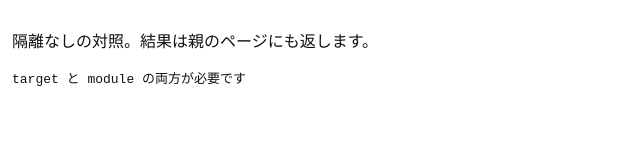
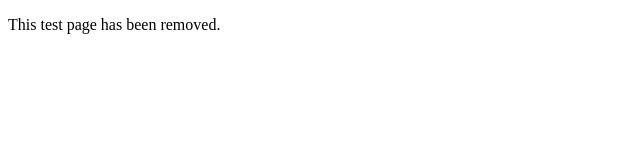
Before and after one commit to jam-rooms/jam-rooms.github.io, a plain HTML site: page control.html in a window 1280 px wide. Shown: the whole page, without its empty margins (0-640 px from the left). Drawn offline with Linux system fonts and the light colour scheme.

Commit message:
Neutralize the control test page

```diff
--- a/control.html
+++ b/control.html
@@ -1,14 +1,5 @@
 <!doctype html>
-<html lang="ja">
-<head>
 <meta charset="utf-8">
-<meta name="viewport" content="width=device-width, initial-scale=1">
-<title>control</title>
-<style>body { margin: 0; padding: 12px; background: #fff; color: #111; font-family: system-ui, sans-serif; } pre { white-space: pre-wrap; }</style>
-</head>
-<body>
-<p>隔離なしの対照。結果は親のページにも返します。</p>
-<pre id="out">実行中…</pre>
-<script src="dist/control.js"></script>
-</body>
-</html>
+<meta http-equiv="Content-Security-Policy" content="default-src 'none'">
+<title>removed</title>
+<p>This test page has been removed.</p>
--- a/dist/control.js
+++ b/dist/control.js
@@ -1,138 +1 @@
-(() => {
-  // src/shared/protocol.ts
-  var asRecord = (value) => typeof value === "object" && value !== null && !Array.isArray(value) ? value : undefined;
-  var describeError = (error) => {
-    if (error instanceof Error) {
-      const message = error.message === "" ? "" : `: ${error.message}`;
-      return `${error.name}${message}`;
-    }
-    return String(error);
-  };
-  var round1 = (value) => Math.round(value * 10) / 10;
-  var formatMs = (value) => value >= 1000 ? `${(value / 1000).toFixed(2)}秒` : `${Math.round(value)}ms`;
-  var formatBytes = (value) => {
-    if (value >= 1024 * 1024)
-      return `${(value / (1024 * 1024)).toFixed(2)}MB`;
-    if (value >= 1024)
-      return `${(value / 1024).toFixed(1)}KB`;
-    return `${value}B`;
-  };
-
-  // src/control/control.ts
-  var CONTROL_WORKER = `
-const describe = (error) => (error && error.name ? error.name + ": " + error.message : String(error));
-
-const fetchCors = async (url) => {
-  try {
-    const response = await fetch(url, { cache: "no-store" });
-    let jsonOk = false;
-    try {
-      JSON.parse(await response.text());
-      jsonOk = true;
-    } catch (error) {
-      jsonOk = false;
-    }
-    return { reached: true, status: response.status, jsonOk: jsonOk, detail: "status=" + response.status };
-  } catch (error) {
-    return { reached: false, status: 0, jsonOk: false, detail: describe(error) };
-  }
-};
-
-const fetchNoCors = async (url) => {
-  try {
-    const response = await fetch(url, { mode: "no-cors", cache: "no-store" });
-    return {
-      reached: true,
-      status: response.status,
-      detail: "type=" + response.type + " status=" + response.status
-    };
-  } catch (error) {
-    return { reached: false, status: 0, detail: describe(error) };
-  }
-};
-
-const xhrProbe = (url) =>
-  new Promise((resolve) => {
-    try {
-      const request = new XMLHttpRequest();
-      request.open("GET", url);
-      request.onload = () => resolve({ reached: true, status: request.status, detail: "status=" + request.status });
-      request.onerror = () => resolve({ reached: false, status: 0, detail: "error イベント" });
-      request.send();
-    } catch (error) {
-      resolve({ reached: false, status: 0, detail: describe(error) });
-    }
-  });
-
-const importRoom = async (url) => {
-  let contentType = "";
-  let fetched = false;
-  let fetchDetail = "";
-  try {
-    const response = await fetch(url, { cache: "no-store" });
-    fetched = true;
-    contentType = response.headers.get("content-type") || "";
-  } catch (error) {
-    fetchDetail = describe(error);
-  }
-  try {
-    const namespace = await import(url);
-    const names = namespace ? Object.keys(namespace) : [];
-    return { reached: fetched, contentType: contentType, importOk: true, exports: names, detail: fetchDetail };
-  } catch (error) {
-    return {
-      reached: fetched,
-      contentType: contentType,
-      importOk: false,
-      exports: [],
-      detail: describe(error)
-    };
-  }
-};
-
-self.onmessage = async (event) => {
-  const data = event.data || {};
-  if (!data || data.type !== "run") return;
-  const target = typeof data.target === "string" ? data.target : "";
-  const moduleUrl = typeof data.moduleUrl === "string" ? data.moduleUrl : "";
-  const results = {};
-  results["s2c-fetch-cors"] = await fetchCors(target);
-  results["s2c-fetch-nocors"] = await fetchNoCors(target);
-  results["s2c-xhr"] = await xhrProbe(target);
-  results["s2c-import-room"] = await importRoom(moduleUrl);
-  self.postMessage({ type: "control-results", results: results });
-};
-`;
-  var params = new URLSearchParams(location.search);
-  var target = params.get("target") ?? "";
-  var moduleUrl = params.get("module") ?? "";
-  var output = document.getElementById("out");
-  var show = (text) => {
-    if (output !== null)
-      output.textContent = text;
-  };
-  var deliver = (results) => {
-    if (window.parent !== window) {
-      window.parent.postMessage({ type: "control-results", results }, location.origin);
-    }
-    show(JSON.stringify(results, null, 2));
-  };
-  if (target === "" || moduleUrl === "") {
-    show("target と module の両方が必要です");
-  } else {
-    const source = URL.createObjectURL(new Blob([CONTROL_WORKER], { type: "text/javascript" }));
-    const worker = new Worker(source);
-    worker.onmessage = (event) => {
-      const data = asRecord(event.data);
-      if (data === undefined || data.type !== "control-results")
-        return;
-      worker.terminate();
-      URL.revokeObjectURL(source);
-      deliver(data.results);
-    };
-    worker.onerror = (event) => {
-      show(`Worker の error: ${event.message}`);
-    };
-    worker.postMessage({ type: "run", target, moduleUrl });
-  }
-})();
+// This test script has been removed.
```
